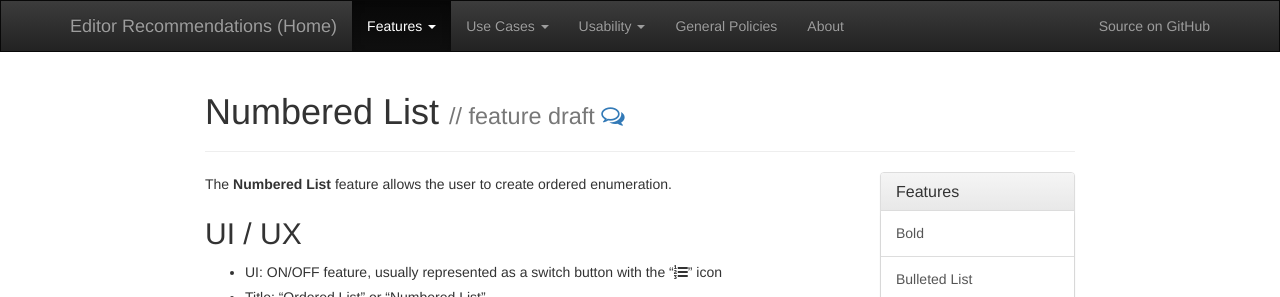
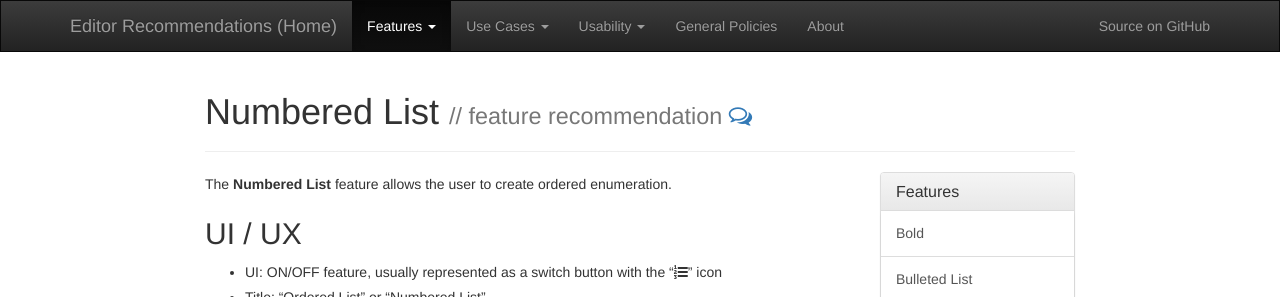
Before and after one commit to ckeditor/editor-recommendations, a Jekyll site: the page built from _features/numbered-list.md, in a window 1280 px wide. Shown: the top 297 px of the page. Built offline with Jekyll 4.4.1, drawn with Linux system fonts in a browser that asks for light colours; nearby versions of some CDN libraries.

Commit message:
Make Lists a recommendation. Closes #19.

```diff
--- a/_features/numbered-list.md
+++ b/_features/numbered-list.md
@@ -1,10 +1,10 @@
 ---
 feature:
   name: "Numbered List"
-  status: "Draft"
+  status: "Recommendation"
   discussion: "https://github.com/ckeditor/editor-recommendations/issues/19"
 
-description: Draft for Numbered List feature in WYSIWYG.
+description: Recommendation for Numbered List feature in WYSIWYG.
 layout: default
 ---
 
```
Also changed, not shown: _features/bulleted-list.md (+2 -2 lines).
